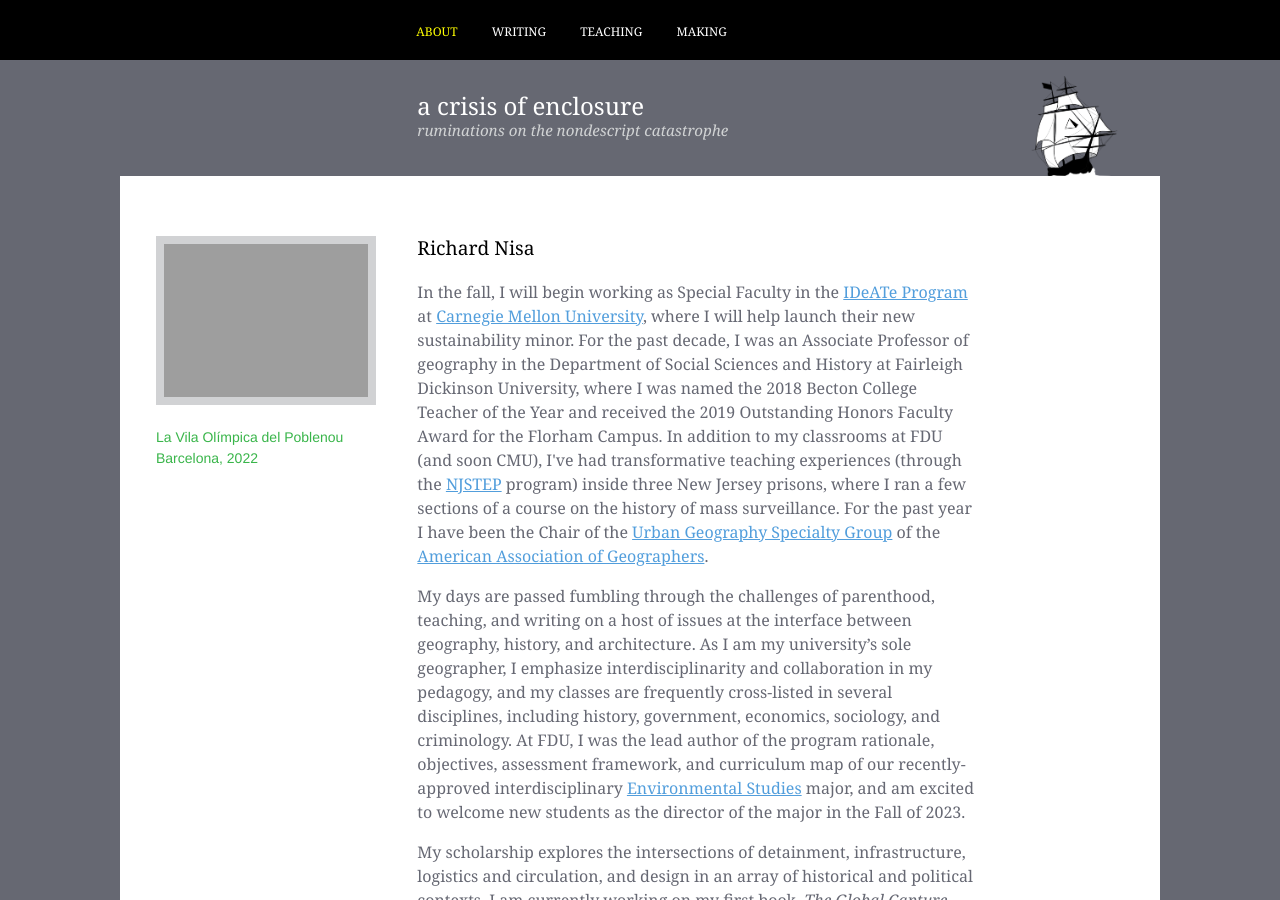
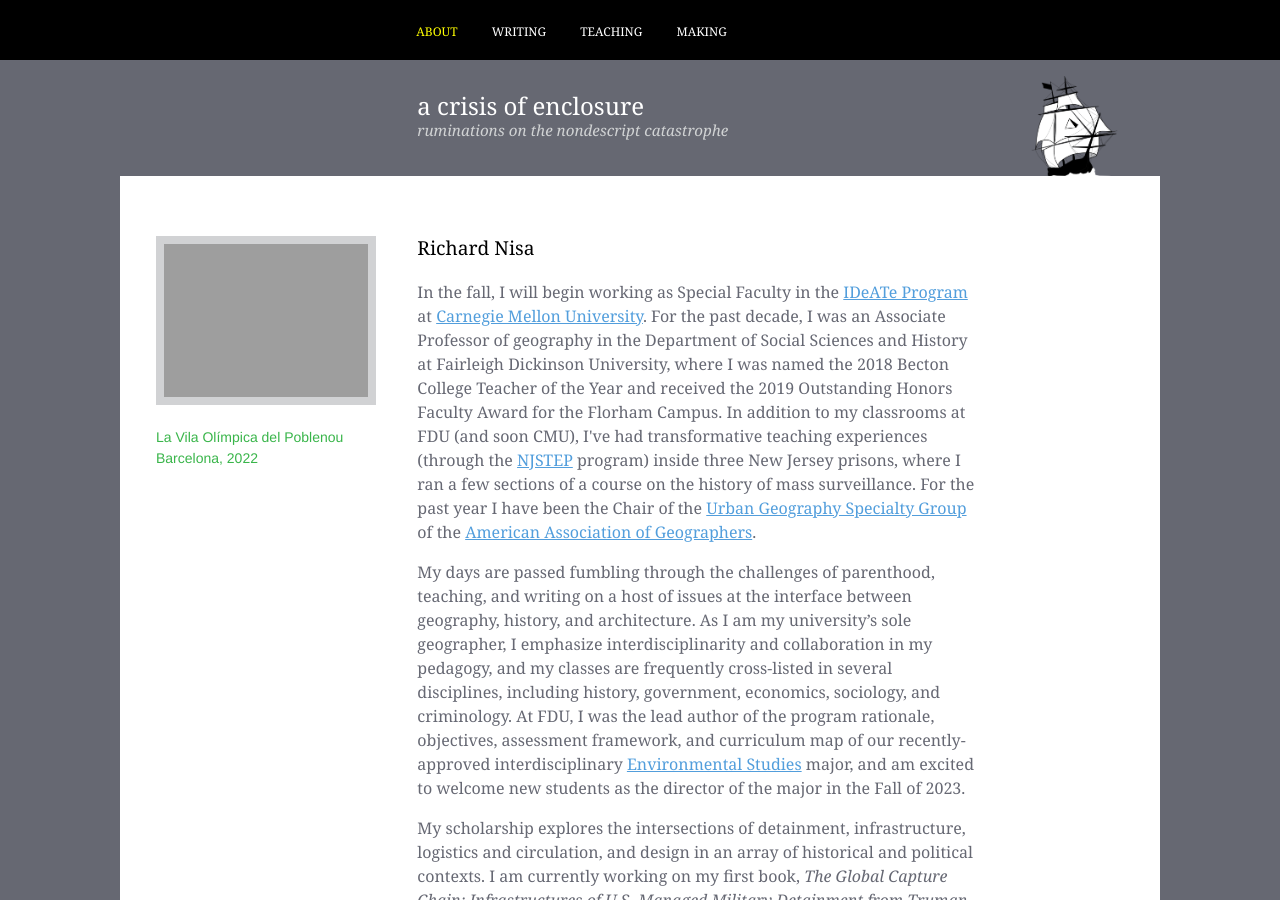
Before and after one commit to nisaface/nisaface.github.io, a Jekyll site: the page index.html, which Jekyll copies as it is, in a window 1280 px wide and 900 px high. Built offline with Jekyll 4.4.1, drawn with Linux system fonts in a browser that asks for light colours.

Commit message:
fixed description
ohman

```diff
--- a/about/index.html
+++ b/about/index.html
@@ -56,7 +56,7 @@
             </header>
             <div class="post-content">
 
-              <p>In the fall, I will begin working as Special Faculty in the <a href="https://ideate.cmu.edu">IDeATe Program</a> at <a href="cmu.edu">Carnegie Mellon University</a>, where I will help launch their new sustainability minor. For the past decade, I was an Associate Professor of geography in the Department of Social Sciences and History at Fairleigh Dickinson University, where I was named the 2018 Becton College Teacher of the Year and received the 2019 Outstanding Honors Faculty Award for the Florham Campus. In addition to my classrooms at FDU (and soon CMU), I've had transformative teaching experiences (through the <a href="https://njstep.newark.rutgers.edu/">NJSTEP</a> program) inside three New Jersey prisons, where I ran a few sections of a course on the history of mass surveillance. For the past year I have been the Chair of the <a href="https://www.urbangeographyjournal.org/aag-ugsg/">Urban Geography Specialty Group</a> of the <a href="https://www.aag.org/">American Association of Geographers</a>.</p>
+              <p>In the fall, I will begin working as Special Faculty in the <a href="https://ideate.cmu.edu">IDeATe Program</a> at <a href="cmu.edu">Carnegie Mellon University</a>. For the past decade, I was an Associate Professor of geography in the Department of Social Sciences and History at Fairleigh Dickinson University, where I was named the 2018 Becton College Teacher of the Year and received the 2019 Outstanding Honors Faculty Award for the Florham Campus. In addition to my classrooms at FDU (and soon CMU), I've had transformative teaching experiences (through the <a href="https://njstep.newark.rutgers.edu/">NJSTEP</a> program) inside three New Jersey prisons, where I ran a few sections of a course on the history of mass surveillance. For the past year I have been the Chair of the <a href="https://www.urbangeographyjournal.org/aag-ugsg/">Urban Geography Specialty Group</a> of the <a href="https://www.aag.org/">American Association of Geographers</a>.</p>
 
               <p>My days are passed fumbling through the challenges of parenthood, teaching, and writing on a host of issues at the interface between geography, history, and architecture. As I am my university’s sole geographer, I emphasize interdisciplinarity and collaboration in my pedagogy, and my classes are frequently cross-listed in several disciplines, including history, government, economics, sociology, and criminology. At FDU, I was the lead author of the program rationale, objectives, assessment framework, and curriculum map of our recently-approved interdisciplinary <a href="https://www.fdu.edu/program/environmental-studies-ba/">Environmental Studies</a> major, and am excited to welcome new students as the director of the major in the Fall of 2023.</p>
 
--- a/index.html
+++ b/index.html
@@ -56,7 +56,7 @@
             </header>
             <div class="post-content">
 
-              <p>In the fall, I will begin working as Special Faculty in the <a href="https://ideate.cmu.edu">IDeATe Program</a> at <a href="cmu.edu">Carnegie Mellon University</a>, where I will help launch their new sustainability minor. For the past decade, I was an Associate Professor of geography in the Department of Social Sciences and History at Fairleigh Dickinson University, where I was named the 2018 Becton College Teacher of the Year and received the 2019 Outstanding Honors Faculty Award for the Florham Campus. In addition to my classrooms at FDU (and soon CMU), I've had transformative teaching experiences (through the <a href="https://njstep.newark.rutgers.edu/">NJSTEP</a> program) inside three New Jersey prisons, where I ran a few sections of a course on the history of mass surveillance. For the past year I have been the Chair of the <a href="https://www.urbangeographyjournal.org/aag-ugsg/">Urban Geography Specialty Group</a> of the <a href="https://www.aag.org/">American Association of Geographers</a>.</p>
+              <p>In the fall, I will begin working as Special Faculty in the <a href="https://ideate.cmu.edu">IDeATe Program</a> at <a href="cmu.edu">Carnegie Mellon University</a>. For the past decade, I was an Associate Professor of geography in the Department of Social Sciences and History at Fairleigh Dickinson University, where I was named the 2018 Becton College Teacher of the Year and received the 2019 Outstanding Honors Faculty Award for the Florham Campus. In addition to my classrooms at FDU (and soon CMU), I've had transformative teaching experiences (through the <a href="https://njstep.newark.rutgers.edu/">NJSTEP</a> program) inside three New Jersey prisons, where I ran a few sections of a course on the history of mass surveillance. For the past year I have been the Chair of the <a href="https://www.urbangeographyjournal.org/aag-ugsg/">Urban Geography Specialty Group</a> of the <a href="https://www.aag.org/">American Association of Geographers</a>.</p>
 
               <p>My days are passed fumbling through the challenges of parenthood, teaching, and writing on a host of issues at the interface between geography, history, and architecture. As I am my university’s sole geographer, I emphasize interdisciplinarity and collaboration in my pedagogy, and my classes are frequently cross-listed in several disciplines, including history, government, economics, sociology, and criminology. At FDU, I was the lead author of the program rationale, objectives, assessment framework, and curriculum map of our recently-approved interdisciplinary <a href="https://www.fdu.edu/program/environmental-studies-ba/">Environmental Studies</a> major, and am excited to welcome new students as the director of the major in the Fall of 2023.</p>
 
```
